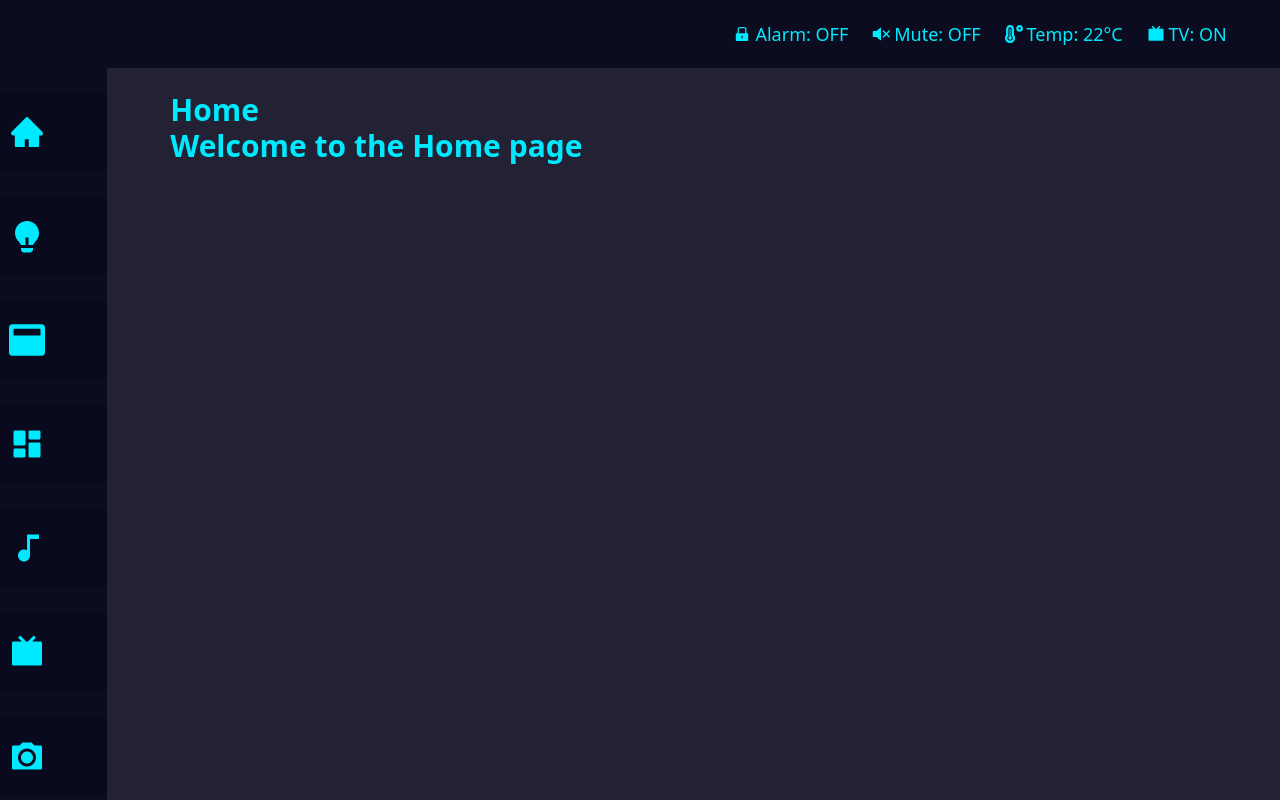
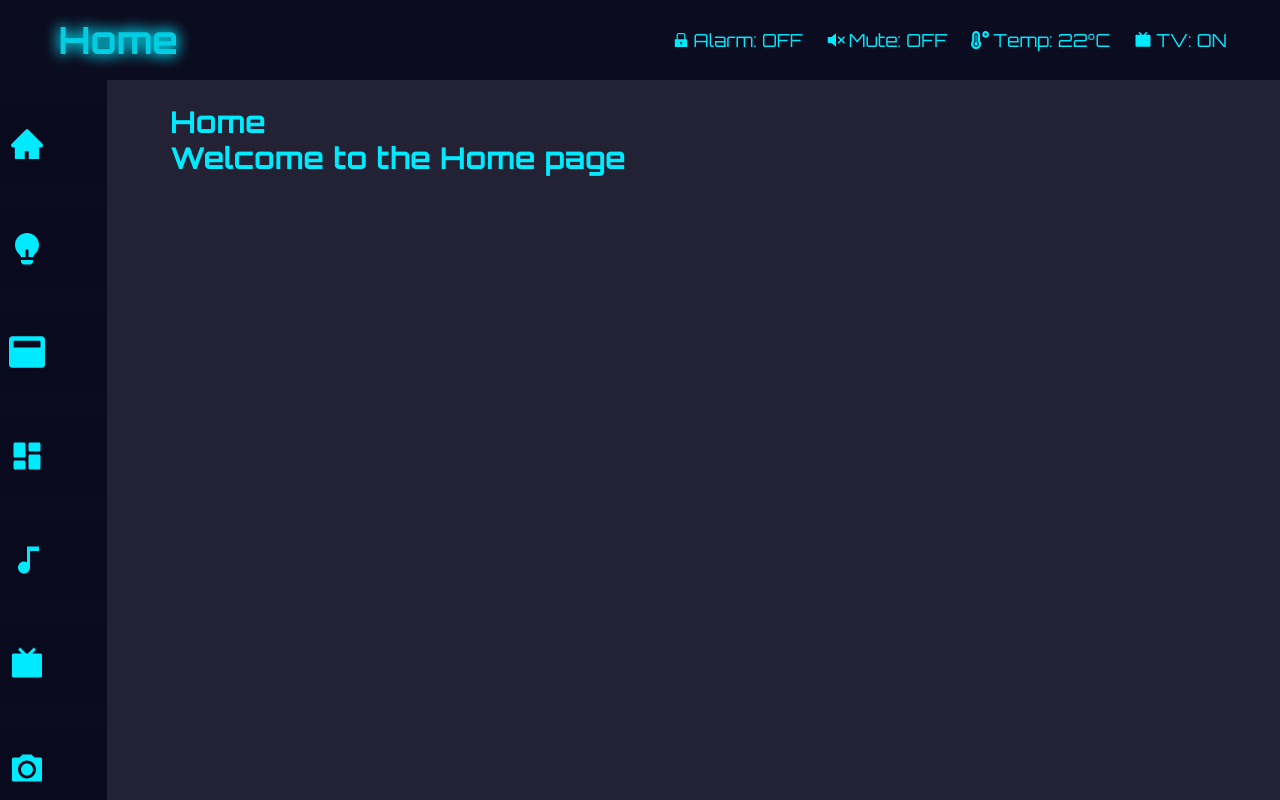
Before and after one commit to luckyboy2790/smart-home-ui-complete, a React (Vite) app: page / in a window 1280 px wide. Shown: the top 800 px of the page. Built offline with nearby package versions, Linux system fonts and the light colour scheme.

Commit message:
added google font and titile in header

```diff
--- a/src/App.css
+++ b/src/App.css
@@ -0,0 +1,24 @@
+@keyframes pulseGlow {
+    0% {
+        transform: scale(1);
+        opacity: 1;
+    }
+
+    50% {
+        transform: scale(1.05);
+        opacity: 0.85;
+    }
+
+    100% {
+        transform: scale(1);
+        opacity: 1;
+    }
+}
+
+.animate-pulseGlow {
+    animation: pulseGlow 1.5s infinite alternate;
+}
+
+.shadow-glow {
+    text-shadow: 0 0 12px #00eaff, 0 0 15px #00eaff;
+}
--- a/src/App.tsx
+++ b/src/App.tsx
@@ -12,8 +12,11 @@ import Pool from "./pages/Pool";
 import Intercom from "./pages/Intercom";
 import NoPage from "./pages/NoPage";
 import './App.css'
+import { useTitle } from './hooks'
 
 const App = () => {
+  useTitle();
+
   return (
     <Routes>
       <Route path="/" element={<Layout />}>
--- a/src/components/header/index.tsx
+++ b/src/components/header/index.tsx
@@ -2,6 +2,7 @@ import { Props } from "../../types";
 import { AiFillLock } from "react-icons/ai";
 import { RiTvFill, RiVolumeMuteFill } from "react-icons/ri";
 import { FaTemperatureHigh } from "react-icons/fa";
+import { useAppContext } from "../../context/AppContext";
 
 const Header = ({ children }: Props) => {
   return (
@@ -13,16 +14,17 @@ const Header = ({ children }: Props) => {
 
 Header.Container = function HeaderContainer({ children }: Props) {
   return (
-    <div className="flex items-center justify-end w-11/12 py-5 mx-auto">
+    <div className="flex items-center justify-between w-11/12 py-5 mx-auto">
       {children}
     </div>
   );
 };
 
 Header.Title = function HeaderTitle() {
+  const { title } = useAppContext();
   return (
-    <div className="ml-2 text-4xl transition-colors cursor-pointer lg:text-6xl hover:text-accent lg:mr-2">
-
+    <div className="ml-2 text-2xl lg:text-4xl shadow-glow animate-pulseGlow font-bold">
+      {title}
     </div>
   );
 };
--- /dev/null
+++ b/src/context/AppContext.tsx
@@ -0,0 +1,24 @@
+import { createContext, useContext } from 'react';
+import { AppContextType } from '../types';
+import { AppProviderProps } from '../types';
+import { useState } from 'react';
+
+const AppContext = createContext<AppContextType | undefined>(undefined);
+
+export const AppProvider: React.FC<AppProviderProps> = ({ children }) => {
+    const [title, setTitle] = useState<string | null>(null);
+
+    return (
+        <AppContext.Provider value={{ title, setTitle }}>
+            {children}
+        </AppContext.Provider>
+    );
+};
+
+export const useAppContext = (): AppContextType => {
+    const context = useContext(AppContext);
+    if (!context) {
+        throw new Error("useAppContext must be used within an AppProvider");
+    }
+    return context;
+};
--- /dev/null
+++ b/src/hooks/index.ts
@@ -0,0 +1,14 @@
+import { useEffect } from 'react';
+import { useLocation } from 'react-router-dom';
+import { useAppContext } from '../context/AppContext';
+
+export const useTitle = () => {
+    const { setTitle } = useAppContext();
+    const location = useLocation();
+
+    useEffect(() => {
+        const path = location.pathname.split('/')[1];
+        const title = path.charAt(0).toUpperCase() + path.slice(1) || 'Home';
+        setTitle(title);
+    }, [location, setTitle]);
+};
--- a/src/index.css
+++ b/src/index.css
@@ -1,12 +1,15 @@
+@import url('https://fonts.googleapis.com/css2?family=Orbitron:wght@400;500;700&display=swap');
 @import "tailwindcss";
 
 @theme {
   --color-accent: rgba(0, 234, 255, 0.2);
   --color-accent-light: #00eaff;
   --color-dark: rgba(10, 10, 30, 0.9);
+  --font-orbitron: 'Orbitron', sans-serif;
 }
 
 body {
   background-color: rgba(10, 10, 30, 0.9);
   color: #00eaff;
+  @apply font-orbitron;
 }
--- a/src/main.tsx
+++ b/src/main.tsx
@@ -1,13 +1,16 @@
 import { StrictMode } from 'react'
 import { createRoot } from 'react-dom/client'
-import { BrowserRouter } from 'react-router-dom';
+import { BrowserRouter as Router } from 'react-router-dom';
 import './index.css'
 import App from './App.tsx'
+import { AppProvider } from "./context/AppContext";
 
 createRoot(document.getElementById('root')!).render(
   <StrictMode>
-    <BrowserRouter>
-      <App />
-    </BrowserRouter>
+    <AppProvider>
+      <Router>
+        <App />
+      </Router>
+    </AppProvider>
   </StrictMode>,
 )
```
Also changed, not shown: src/types/index.ts (+10 -1 lines).
